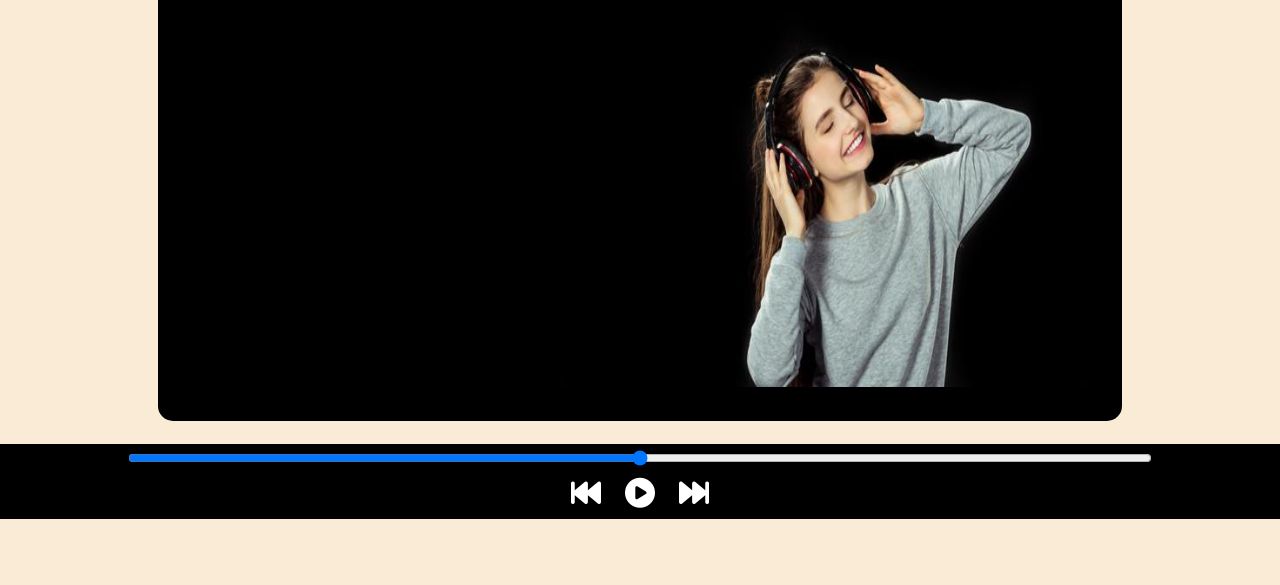
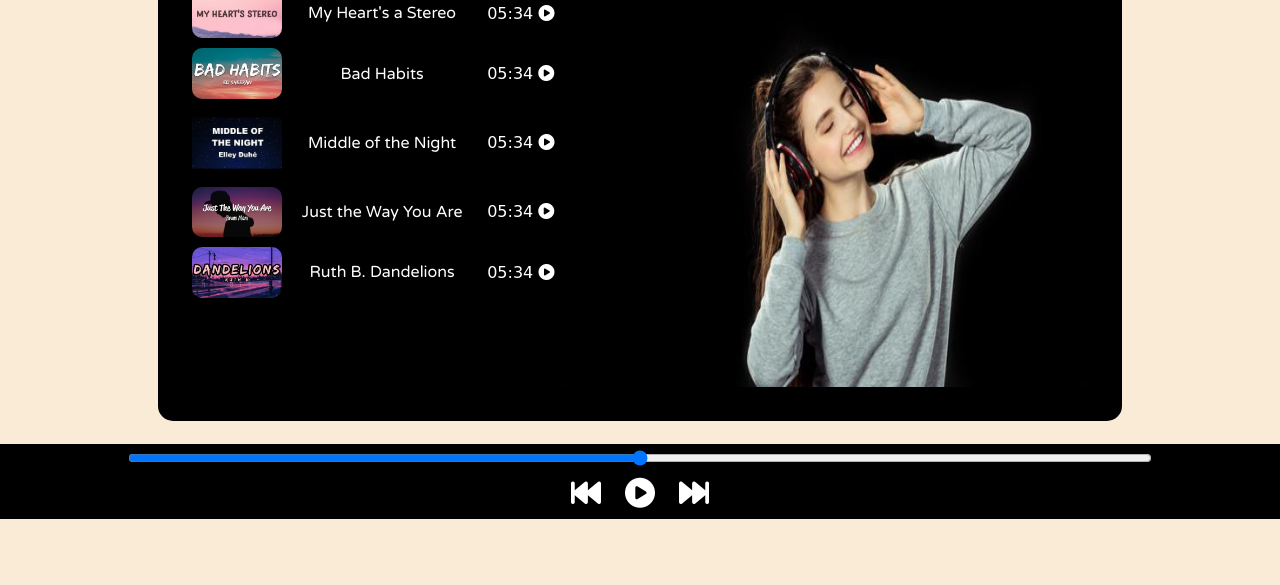
Before and after one commit to ridsashabbir/spotify-clone, a plain HTML site: page index.html in a window 1280 px wide. Shown: the part 215-800 px from the top of the page. Drawn offline with Linux system fonts and the light colour scheme; a web font is replaced by a local one.

Commit message:
Add Songs

```diff
--- a/index.html
+++ b/index.html
@@ -18,9 +18,46 @@
     </nav>
 
     <div class="container">
-        <h1>Recommended for Today</h1>
-        <div class="songList"></div>
-        <div class="soundBanner"></div>
+
+        <div class="songList">
+            <h1>Recommended for Today</h1>
+            <div>
+                <div class="songItem">
+                    <img src="assets/cover1.jfif" alt="1">
+                    <span class="name">My Heart's a Stereo</span>
+                    <span class="songPlayList"> <span>05:34 <i class="fa-solid fa-circle-play"></i></span> </span>
+                </div>
+
+                <div class="songItem">
+                    <img src="assets/cover2.jpg" alt="1">
+                    <span class="name">Bad Habits</span>
+                    <span class="songPlayList"> <span>05:34 <i class="fa-solid fa-circle-play"></i></span> </span>
+                </div>
+
+                <div class="songItem">
+                    <img src="assets/cover3.jpg" alt="1">
+                    <span class="name">Middle of the Night</span>
+                    <span class="songPlayList"> <span>05:34 <i class="fa-solid fa-circle-play"></i></span> </span>
+                </div>
+
+                <div class="songItem">
+                    <img src="assets/cover4.jpg" alt="1">
+                    <span class="name">Just the Way You Are</span>
+                    <span class="songPlayList"> <span>05:34 <i class="fa-solid fa-circle-play"></i></span> </span>
+                </div>
+
+                <div class="songItem">
+                    <img src="assets/cover5.jpg" alt="1">
+                    <span class="name">Ruth B. Dandelions</span>
+                    <span class="songPlayList"> <span>05:34 <i class="fa-solid fa-circle-play"></i></span> </span>
+                </div>
+
+
+            </div>
+        </div>
+        <div class="soundBanner">
+        </div>
+
         <img src="assets/bg1.jfif" height=auto width="59%">
     </div>
     <div class="bottom">
--- a/style.css
+++ b/style.css
@@ -71,3 +71,22 @@ nav ul li{
     cursor: pointer;
     font-size: 30px;
 }
+.songItem{
+    padding: 5px 0px;
+    display: flex;
+    align-items: center;
+    justify-content: space-between;
+}
+.songItem .songPlayList{
+    cursor: pointer;
+    padding: 5px;
+    justify-content: space-between;
+    font-family: 'DynaPuff', cursive;
+}
+/* .songItem .name:hover{
+    font-family: 'DynaPuff', cursive;
+} */
+.songItem img{
+    width: 90px;
+    border-radius: 10px;
+}
```
Also changed, not shown: assets/cover1.jfif (added), assets/cover2.jpg (added), assets/cover3.jpg (added), assets/cover4.jpg (added), assets/cover5.jpg (added).
